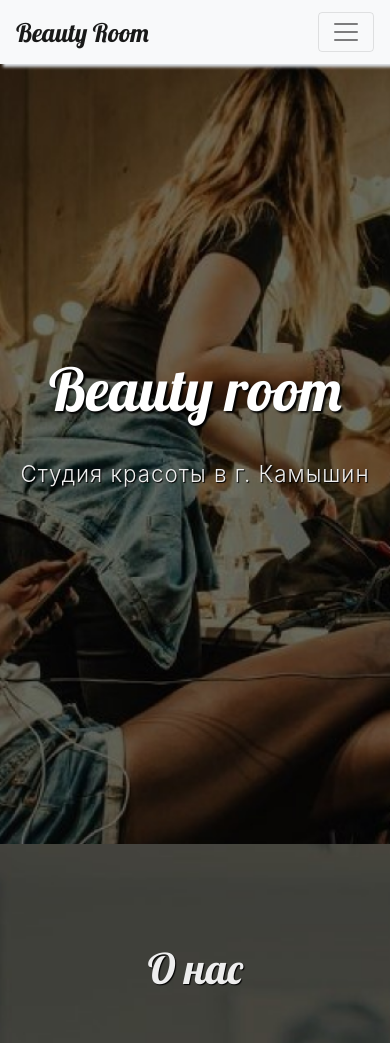
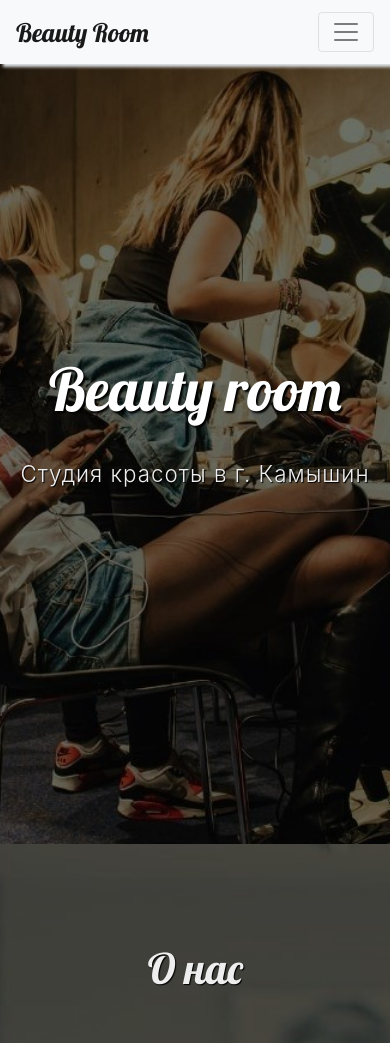
Before and after one commit to gleb89/beauty-salon-py, a Flask app: page / in a window 390 px wide. Shown: the top 1043 px of the page. Run offline with Flask 2, Linux system fonts and the light colour scheme; some libraries are stand-ins or nearby versions.

Commit message:
Update styles.css

```diff
--- a/app/static/css/styles.css
+++ b/app/static/css/styles.css
@@ -125,7 +125,7 @@ body {
 @media (max-width: 500px) {
   #header__content {
     background-attachment: local;
-    background-image: url("images/component1.png");
+
   }
 }
 @media (max-width: 960px) {
```
